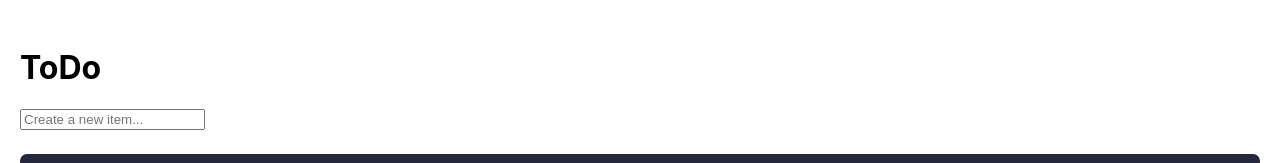
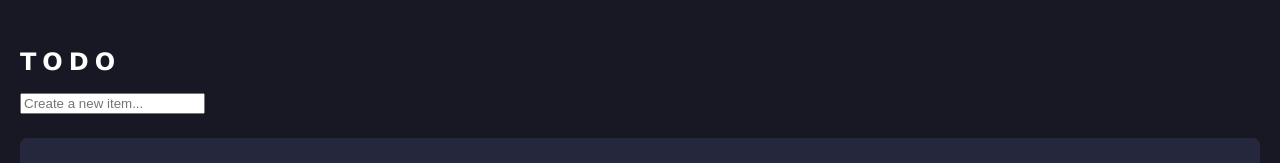
Before and after one commit to kirstengreen/todo-challenge-09262021, a React (Create React App) app: page / in a window 1280 px wide. Shown: the top 163 px of the page. Built offline with nearby package versions, Linux system fonts and the light colour scheme.

Commit message:
added basic global styles: body, h1

```diff
--- a/src/index.css
+++ b/src/index.css
@@ -1,13 +1,20 @@
 body {
   margin: 0;
-  font-family: -apple-system, BlinkMacSystemFont, 'Segoe UI', 'Roboto', 'Oxygen',
-    'Ubuntu', 'Cantarell', 'Fira Sans', 'Droid Sans', 'Helvetica Neue',
-    sans-serif;
+  background-color: #181824;
+  font-family: 'Verdana', sans-serif;
+  color: #ffffff;
+
   -webkit-font-smoothing: antialiased;
   -moz-osx-font-smoothing: grayscale;
 }
 
-code {
-  font-family: source-code-pro, Menlo, Monaco, Consolas, 'Courier New',
-    monospace;
+
+/* TYPOGRAPHY STYLES */
+
+h1 {
+  font-size: 24px;
+  font-weight: 700;
+  letter-spacing: 0.25em;
+  line-height: 29px;
+  text-transform: uppercase;
 }
```
